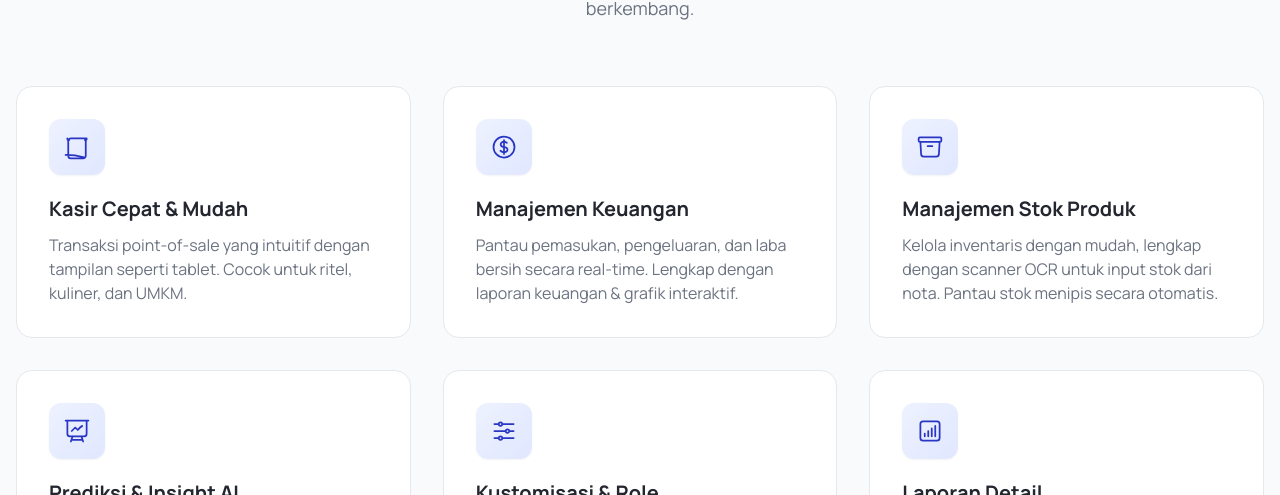
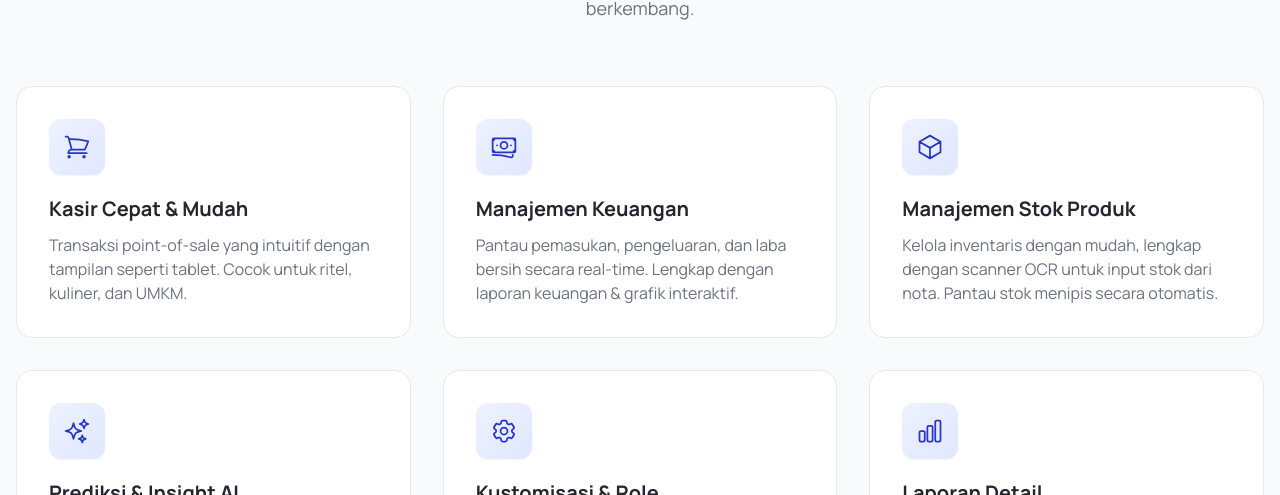
Before and after one commit to Bitodette/kelolain-dicoding, a React (Vite) app in the folder frontend/: page / in a window 1280 px wide. Shown: the part 1172-1667 px from the top of the page. Built offline with nearby package versions, Linux system fonts and the light colour scheme; no server answers.

Commit message:
fix: replace SVG icons with Heroicons in Landing page

```diff
--- a/frontend/src/pages/Landing.jsx
+++ b/frontend/src/pages/Landing.jsx
@@ -2,6 +2,15 @@ import { useEffect, useRef } from "react";
 import { Link } from "react-router-dom";
 import { gsap } from "gsap";
 import { ScrollTrigger } from "gsap/ScrollTrigger";
+import {
+  ShoppingCartIcon,
+  BanknotesIcon,
+  CubeIcon,
+  SparklesIcon,
+  Cog6ToothIcon,
+  ChartBarIcon,
+  ArrowRightIcon,
+} from "@heroicons/react/24/outline";
 import Logo from "../components/Logo";
 
 gsap.registerPlugin(ScrollTrigger);
@@ -9,54 +18,42 @@ gsap.registerPlugin(ScrollTrigger);
 const features = [
   {
     icon: (
-      <svg className="w-7 h-7" fill="none" viewBox="0 0 24 24" stroke="currentColor" strokeWidth={1.5}>
-        <path strokeLinecap="round" strokeLinejoin="round" d="M2.25 18.75a60.07 60.07 0 0 1 15.797 2.101c.727.198 1.453-.342 1.453-1.096V18.75M3.75 4.5v.75A.75.75 0 0 0 4.5 6h.75m13.5 0h.75a.75.75 0 0 0 .75-.75V4.5M19.5 4.5v15a2.25 2.25 0 0 1-2.25 2.25H6.75A2.25 2.25 0 0 1 4.5 19.5V6.75A2.25 2.25 0 0 1 6.75 4.5h12.75Z" />
-      </svg>
+      <ShoppingCartIcon className="w-7 h-7" />
     ),
     title: "Kasir Cepat & Mudah",
     desc: "Transaksi point-of-sale yang intuitif dengan tampilan seperti tablet. Cocok untuk ritel, kuliner, dan UMKM.",
   },
   {
     icon: (
-      <svg className="w-7 h-7" fill="none" viewBox="0 0 24 24" stroke="currentColor" strokeWidth={1.5}>
-        <path strokeLinecap="round" strokeLinejoin="round" d="M12 6v12m-3-2.818.879.659c1.171.879 3.07.879 4.242 0 1.172-.879 1.172-2.303 0-3.182C13.536 12.219 12.768 12 12 12c-.725 0-1.45-.22-2.003-.659-1.106-.879-1.106-2.303 0-3.182s2.9-.879 4.006 0l.415.33M21 12a9 9 0 1 1-18 0 9 9 0 0 1 18 0Z" />
-      </svg>
+      <BanknotesIcon className="w-7 h-7" />
     ),
     title: "Manajemen Keuangan",
     desc: "Pantau pemasukan, pengeluaran, dan laba bersih secara real-time. Lengkap dengan laporan keuangan & grafik interaktif.",
   },
   {
     icon: (
-      <svg className="w-7 h-7" fill="none" viewBox="0 0 24 24" stroke="currentColor" strokeWidth={1.5}>
-        <path strokeLinecap="round" strokeLinejoin="round" d="m20.25 7.5-.625 10.632a2.25 2.25 0 0 1-2.247 2.118H6.622a2.25 2.25 0 0 1-2.247-2.118L3.75 7.5M10 11.25h4M3.375 7.5h17.25c.621 0 1.125-.504 1.125-1.125v-1.5c0-.621-.504-1.125-1.125-1.125H3.375c-.621 0-1.125.504-1.125 1.125v1.5c0 .621.504 1.125 1.125 1.125Z" />
-      </svg>
+      <CubeIcon className="w-7 h-7" />
     ),
     title: "Manajemen Stok Produk",
     desc: "Kelola inventaris dengan mudah, lengkap dengan scanner OCR untuk input stok dari nota. Pantau stok menipis secara otomatis.",
   },
   {
     icon: (
-      <svg className="w-7 h-7" fill="none" viewBox="0 0 24 24" stroke="currentColor" strokeWidth={1.5}>
-        <path strokeLinecap="round" strokeLinejoin="round" d="M3.75 3v11.25A2.25 2.25 0 0 0 6 16.5h2.25M3.75 3h-1.5m1.5 0h16.5m0 0h1.5m-1.5 0v11.25A2.25 2.25 0 0 1 18 16.5h-2.25m-7.5 0h7.5m-7.5 0-1 3m8.5-3 1 3m0 0 .5 1.5m-.5-1.5h-9.5m0 0-.5 1.5m.75-9 3-3 2.148 2.148A12.061 12.061 0 0 1 16.5 7.605" />
-      </svg>
+      <SparklesIcon className="w-7 h-7" />
     ),
     title: "Prediksi & Insight AI",
     desc: "Dapatkan prediksi pendapatan 7 hari ke depan dan rekomendasi bundling produk berdasarkan data penjualan Anda.",
   },
   {
     icon: (
-      <svg className="w-7 h-7" fill="none" viewBox="0 0 24 24" stroke="currentColor" strokeWidth={1.5}>
-        <path strokeLinecap="round" strokeLinejoin="round" d="M10.5 6h9.75M10.5 6a1.5 1.5 0 1 1-3 0m3 0a1.5 1.5 0 1 0-3 0M3.75 6H7.5m3 12h9.75m-9.75 0a1.5 1.5 0 0 1-3 0m3 0a1.5 1.5 0 0 0-3 0m-3.75 0H7.5m9-6h3.75m-3.75 0a1.5 1.5 0 0 1-3 0m3 0a1.5 1.5 0 0 0-3 0m-9.75 0h9.75" />
-      </svg>
+      <Cog6ToothIcon className="w-7 h-7" />
     ),
     title: "Kustomisasi & Role",
     desc: "Atur akses pengguna berdasarkan peran. Setiap karyawan bisa memiliki tampilan dan fitur yang berbeda sesuai kebutuhan.",
   },
   {
     icon: (
-      <svg className="w-7 h-7" fill="none" viewBox="0 0 24 24" stroke="currentColor" strokeWidth={1.5}>
-        <path strokeLinecap="round" strokeLinejoin="round" d="M7.5 14.25v2.25m3-4.5v4.5m3-6.75v6.75m3-9v9M6 20.25h12A2.25 2.25 0 0 0 20.25 18V6A2.25 2.25 0 0 0 18 3.75H6A2.25 2.25 0 0 0 3.75 6v12A2.25 2.25 0 0 0 6 20.25Z" />
-      </svg>
+      <ChartBarIcon className="w-7 h-7" />
     ),
     title: "Laporan Detail",
     desc: "Lihat riwayat transaksi lengkap, grafik tren pemasukan, dan breakdown pengeluaran per kategori dalam satu dashboard.",
@@ -408,7 +405,7 @@ export default function Landing() {
                     <h3 className="text-xl sm:text-2xl font-bold mt-1 mb-2">{step.title}</h3>
                     <p className="text-[#6B7280]">{step.desc}</p>
                   </div>
-                  <div className="relative flex-shrink-0">
+                  <div className="relative flex-shrink-0 hidden sm:block">
                     <div className="w-11 h-11 sm:w-14 sm:h-14 rounded-full bg-gradient-to-br from-[#2936C4] to-[#3d4ad7] flex items-center justify-center text-white font-extrabold text-lg shadow-lg shadow-[#2936C4]/30 z-10 relative transition-all duration-300 hover:scale-110 hover:shadow-xl hover:shadow-[#2936C4]/40">
                       {i + 1}
                     </div>
@@ -438,9 +435,7 @@ export default function Landing() {
             <div className="flex flex-col sm:flex-row items-center justify-center gap-3">
               <Link to="/register" className="group inline-flex items-center gap-2 bg-white text-[#2936C4] font-bold px-8 py-3.5 rounded-xl hover:bg-[#EEF2FF] hover:scale-[1.02] transition-all duration-200 text-sm sm:text-base shadow-xl">
                 Daftar Gratis Sekarang
-                <svg className="w-4 h-4 group-hover:translate-x-0.5 transition-transform" fill="none" viewBox="0 0 24 24" stroke="currentColor" strokeWidth={2}>
-                  <path strokeLinecap="round" strokeLinejoin="round" d="M13.5 4.5 21 12m0 0-7.5 7.5M21 12H3" />
-                </svg>
+                <ArrowRightIcon className="w-4 h-4 group-hover:translate-x-0.5 transition-transform" />
               </Link>
               <Link to="/login" className="inline-flex items-center gap-2 text-white/80 hover:text-white font-semibold px-6 py-3.5 rounded-xl border border-white/20 hover:border-white/40 transition-all duration-200 text-sm sm:text-base">
                 Sudah punya akun? Masuk
```
